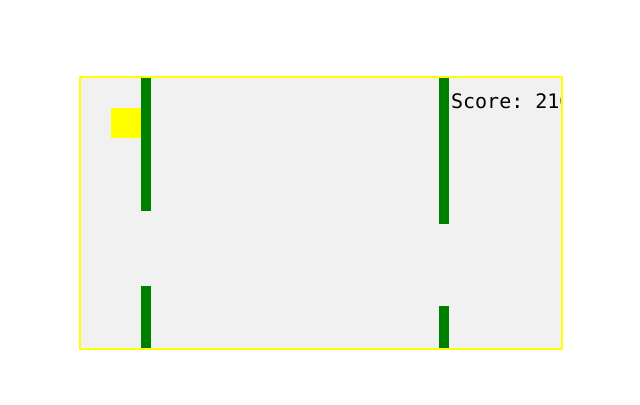
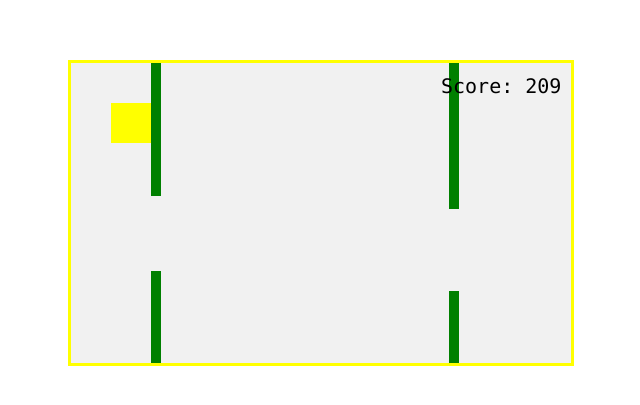
Before and after one commit to Ira4a/game-in-free-time, a plain HTML site: page index.html in a window 1280 px wide. Shown: the part 195-600 px from the top of the page, without its empty margins (319-959 px from the left). Drawn offline with Linux system fonts and the light colour scheme.

Commit message:
Update index.html

```diff
--- a/index.html
+++ b/index.html
@@ -4,7 +4,7 @@
   <meta name="viewport" content="width=device-width, initial-scale=1.0"/>
   <style>
     canvas {
-      border: 2px solid yellow;
+      border: 3px solid yellow;
       background-color: #f1f1f1;
     }
     body {
@@ -21,9 +21,10 @@
 let myGamePiece;
 let myObstacles = [];
 let scoreDisplay;
+let obstacleSpeed = 2; // начальная скорость препятствий
 
 function startGame() {
-  myGamePiece = new component(30, 30, "yellow", 30, 30);
+  myGamePiece = new component(40, 40, "yellow", 40, 40);
   scoreDisplay = new component("20px", "Consolas", "black", 370, 30, "text");
   myGameArea.start();
 }
@@ -31,8 +32,8 @@ function startGame() {
 const myGameArea = {
   canvas: document.createElement("canvas"),
   start: function() {
-    this.canvas.width = 480;
-    this.canvas.height = 270;
+    this.canvas.width = 500;
+    this.canvas.height = 300;
     this.context = this.canvas.getContext("2d");
     document.body.insertBefore(this.canvas, document.body.firstChild);
     this.frameNo = 0;
@@ -112,6 +113,10 @@ function updateGameArea() {
   myGameArea.clear();
   myGameArea.frameNo += 1;
 
+  if (everyinterval(200)) {
+    obstacleSpeed += 0.2;
+  }
+
   if (myGameArea.frameNo === 1 || everyinterval(150)) {
     let x = myGameArea.canvas.width;
     let minHeight = 20;
@@ -123,7 +128,7 @@ function updateGameArea() {
   }
 
   for (let i = 0; i < myObstacles.length; i++) {
-    myObstacles[i].x -= 2;
+    myObstacles[i].x -= obstacleSpeed;
     myObstacles[i].update();
   }
 
```
